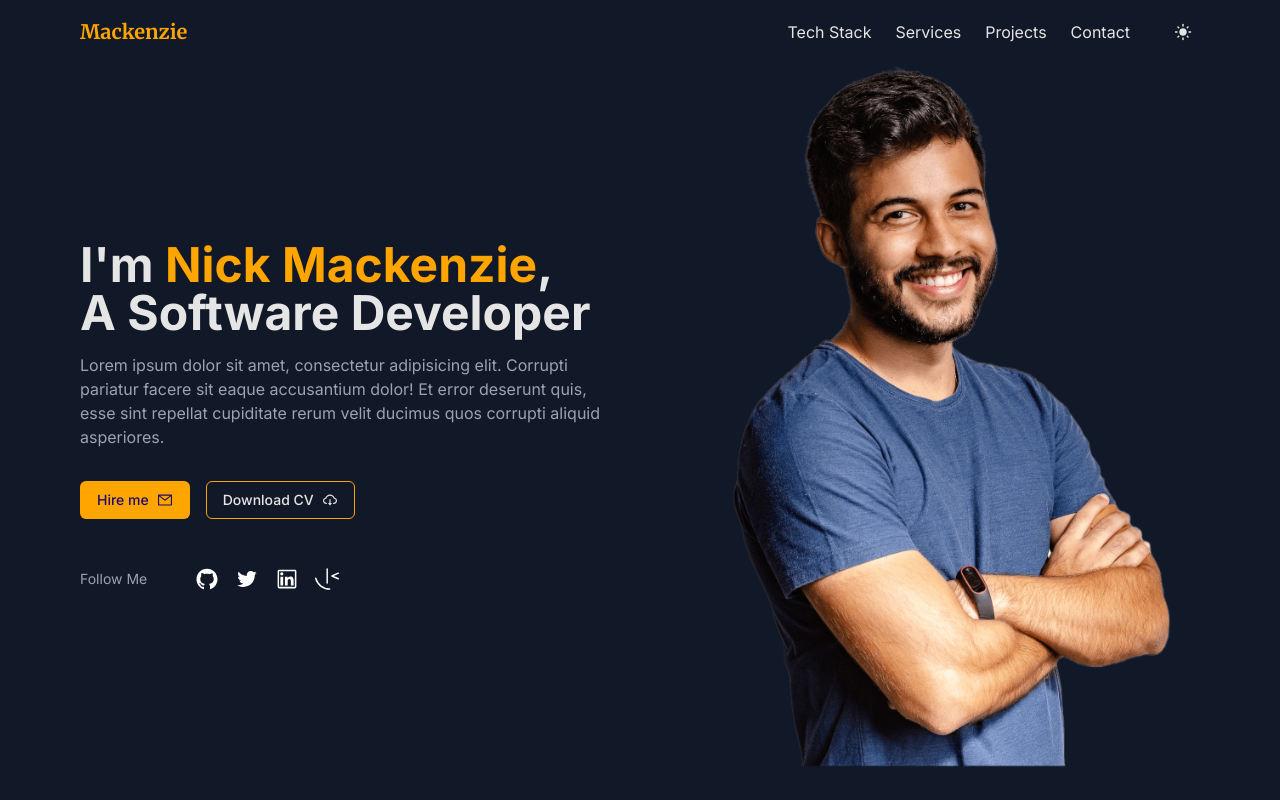
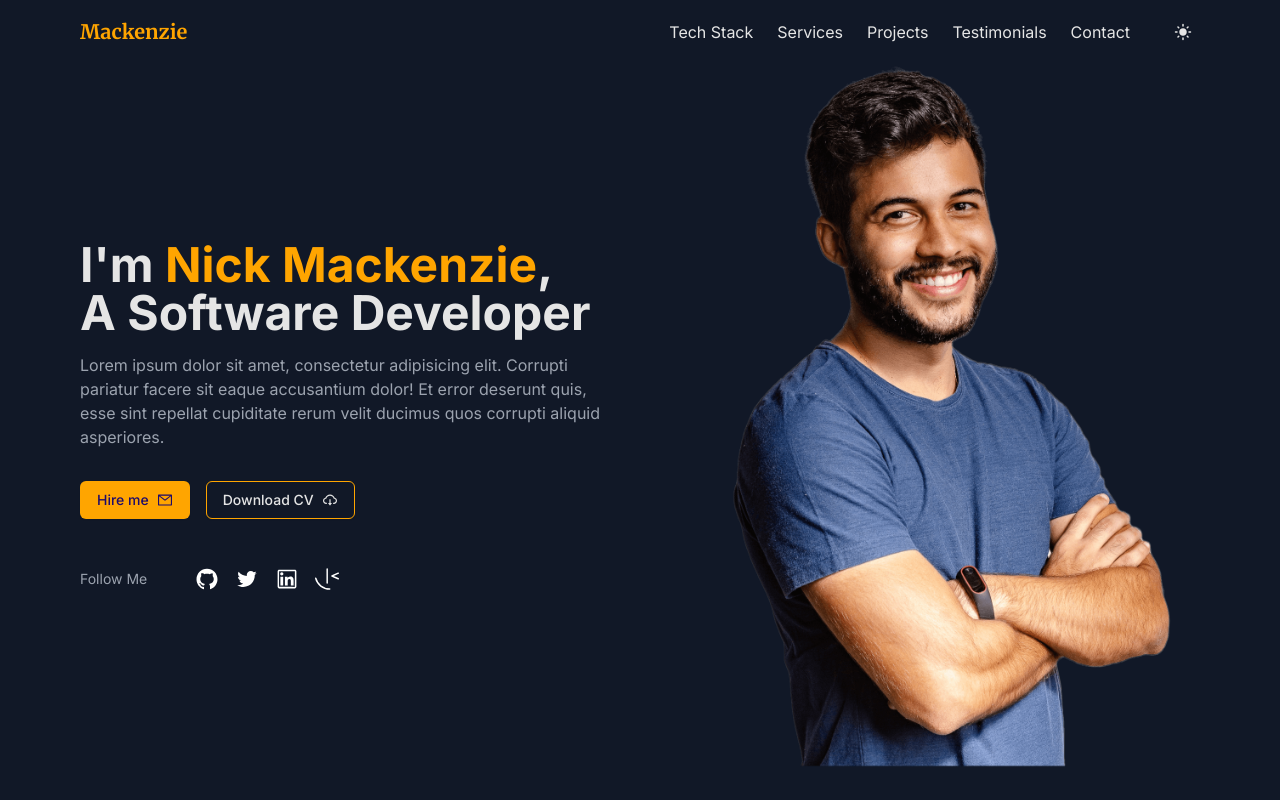
Before and after one commit to nckmackenzie/portfolio, a React (Vite) app: page / in a window 1280 px wide. Shown: the top 800 px of the page. Built offline with nearby package versions, Linux system fonts and the light colour scheme.

Commit message:
add Testimonials to links

```diff
--- a/src/data/data.jsx
+++ b/src/data/data.jsx
@@ -31,6 +31,10 @@ export const links = [
   {
     name: 'Projects',
     to: '#projects',
+  },
+  {
+    name: 'Testimonials',
+    to: '#testimonials',
   },
   {
     name: 'Contact',
```
